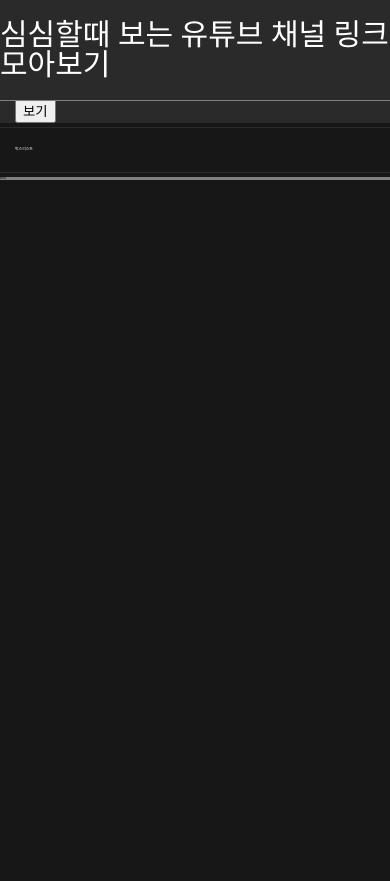
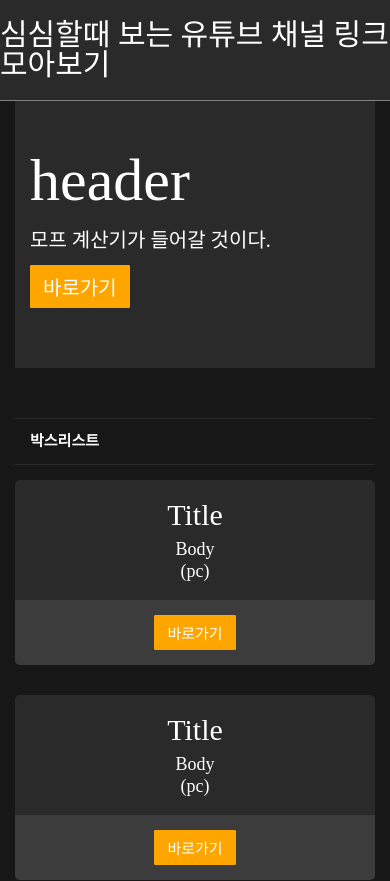
Before and after one commit to guswlsakfls/Reptile_website, a React (Create React App) app in the folder client/: page / in a window 390 px wide. Shown: the top 881 px of the page. Before the commit the page ends 844 px from the top, so only its background shows below. Built offline with nearby package versions, Linux system fonts and the light colour scheme.

Commit message:
Feat: 반응형 카드 레이아웃  완료

```diff
--- a/client/src/Pages/Home/Home.tsx
+++ b/client/src/Pages/Home/Home.tsx
@@ -1,6 +1,38 @@
+import { AnyTxtRecord } from "dns";
 import styled from "styled-components";
 
 export default function Home() {
+    let list = [];
+
+    let i = 0;
+    while (i < 10) {
+        list.push(  <CardBox>
+                        <Card>
+                            <CardBody>
+                                <CardHeader>
+                                    Title
+                                </CardHeader>
+                                <CardText>
+                                    <Text size={'18px'} margin={'0 0 4px 0;'}>
+                                        Body
+                                    </Text>
+                                    <Text size={'18px'}>
+                                        (pc)
+                                    </Text>
+                                </CardText>
+                            </CardBody>
+                            <CardFooter>
+                                <CardButton>
+                                    <Text size = {'15px'}>
+                                        바로가기
+                                    </Text>
+                                </CardButton>
+                            </CardFooter>
+                        </Card>
+                    </CardBox>  )
+        i = i + 1;
+    }
+
     return (
         <Div>
             <Navbar>
@@ -8,39 +40,142 @@ export default function Home() {
             </Navbar>
             <Container>
                 <Header>
-                    header<br/>
-                    여기 설명<br/>
-                    <button>보기</button>
+                    <HeaderTitle>
+                        header
+                    </HeaderTitle>
+                    <Headerbody>
+                        모프 계산기가 들어갈 것이다.
+                    </Headerbody>
+                    <CardButton>
+                        <Text size={'20px'}>
+                            바로가기
+                        </Text>
+                    </CardButton>
                 </Header>
-                <br/>
                 <Divide>
-                    <Text>
+                    <SubTitle>
                         박스리스트
-                    </Text>
+                    </SubTitle>
                 </Divide>
-                <br/>
-                <BoxContainer>
-                    box
-                </BoxContainer>
+                <CardContainer>
+                    { list }
+                </CardContainer>
             </Container>
+            <Footer>
+                Copyright c pablo 2022-2022<br/><br/>
+                광고 및 제휴 문의: guswlsakfls@gmail.com
+            </Footer>
         </Div>
     );
 };
 
 // css
-const BoxContainer = styled.div`
-    background-color: gray;
+const mainColor = `RGB(42,42,42)`;
+const backColor = `RGB(23,23,23)`;
+const cardFooterColor = `RGB(60,60,60)`;
+
+const CardHeader = styled.div`
+    font-size: 30px;
+    color: white;
+    margin-bottom: 10px;
+    font-weight: 500;
+`
+
+const HeaderTitle = styled.h1`
+    font-size: 60px;
+    margin-bottom: 20px;
+`
+
+const Headerbody = styled.p`
+    font-weight: 300;
+    font-size: 20px;
+    margin-bottom: 15px;
+`
+
+const Text = styled.div`
+    color: ${(props: { color: any; }) => props.color || 'white'};;
+    font-size: ${(props: { size: any; }) => props.size || '1rem' };
+    margin: ${(props: {margin: any;}) => props.margin || '0'};
+`
+
+const Footer = styled.div`
+    background-color: ${mainColor};
+    color: white;
+    padding: 30px 0px ;
+    text-align: center;
+    font-size: 15px;
+`
+
+const CardButton = styled.button`
+    color: white;
+    background-color: orange;
+    border-radius: 0.3rem;
+    padding: 7px 13px;
+`
+
+const CardBody = styled.div`
+    padding: 20px;
+`
+
+const CardText = styled.div`
+    font-size: 1rem;
+    color: white;
+`
+
+const CardFooter = styled.div`
+    background-color: ${cardFooterColor};
+    padding: 15px 0;
+    border-radius: 0px 0px 5px 5px;
+`
+
+const CardBox = styled.div`
+    @media (min-width: 1200px) {
+        max-width: 1140px;
+        flex-basis: 25%;
+    }
+    @media (min-width: 992px) and (max-width: 1199px) {
+        max-width: 960px;
+        flex-basis: 33.33%;
+    }
+    @media (min-width: 768px) and (max-width: 991px) {
+        max-width: 720px;
+        flex-basis: 50%;
+    }
+    @media (max-width: 767px) {
+        max-width: 540px;
+        flex-basis: 100%;
+    }
+    background-color: ${backColor};
+    margin-bottom: 30px;
+    padding: 0 15px;
+    `
+
+const Card = styled.div`
+    background-color: ${mainColor};
+    border-radius: 5px;
+    text-align: center;
+`
+
+const CardContainer = styled.div`
+    background-color: ${backColor};
+    display: flex;
+    flex-wrap: wrap;
+    margin-right: -15px;
+    margin-left: -15px;
 `
 
 const Divide = styled.div`
-    border-top: 1px solid RGB(42,42,42);
-    border-bottom: 1px solid RGB(42,42,42);
-    padding: 20px 0;
+    border-top: 1px solid ${mainColor};
+    border-bottom: 1px solid ${mainColor};
+    padding: 15px 0;
+    margin-top: 50px;
+    margin-bottom: 15px;
 `
 
 const Header = styled.header`
-    background-color: RGB(42,42,42);
-    padding-left: 15px;
+    background-color: ${mainColor};
+    color: white;
+    padding: 60px 15px;
 `
 
 const Div = styled.div`
@@ -49,7 +184,7 @@ const Div = styled.div`
 
 const Navbar = styled.nav`
     border-bottom: 1px solid gray;
-    background-color: RGB(42,42,42);
+    background-color: ${mainColor};
     position: fixed;
     padding: 20px 0rem;
     top: 0;
@@ -57,9 +192,11 @@ const Navbar = styled.nav`
     left: 0;
 `
 
-const Text = styled.span`
+const SubTitle = styled.span`
     color: white;
     padding-left: 15px;
+    font-size: 15px;
+    font-weight: 700;
 `
 
 const Title = styled.nav`
@@ -101,4 +238,5 @@ const Container = styled.div`
     width: 100%;
     margin-right: auto;
     margin-left: auto;
+    padding: 0 15px;
 `
--- a/client/src/Styles/GlobalStyles.ts
+++ b/client/src/Styles/GlobalStyles.ts
@@ -17,4 +17,7 @@ export default createGlobalStyle`
     ul{
         list-style: none;
     }
+    button{
+        border: none;
+    }
 `;
```
